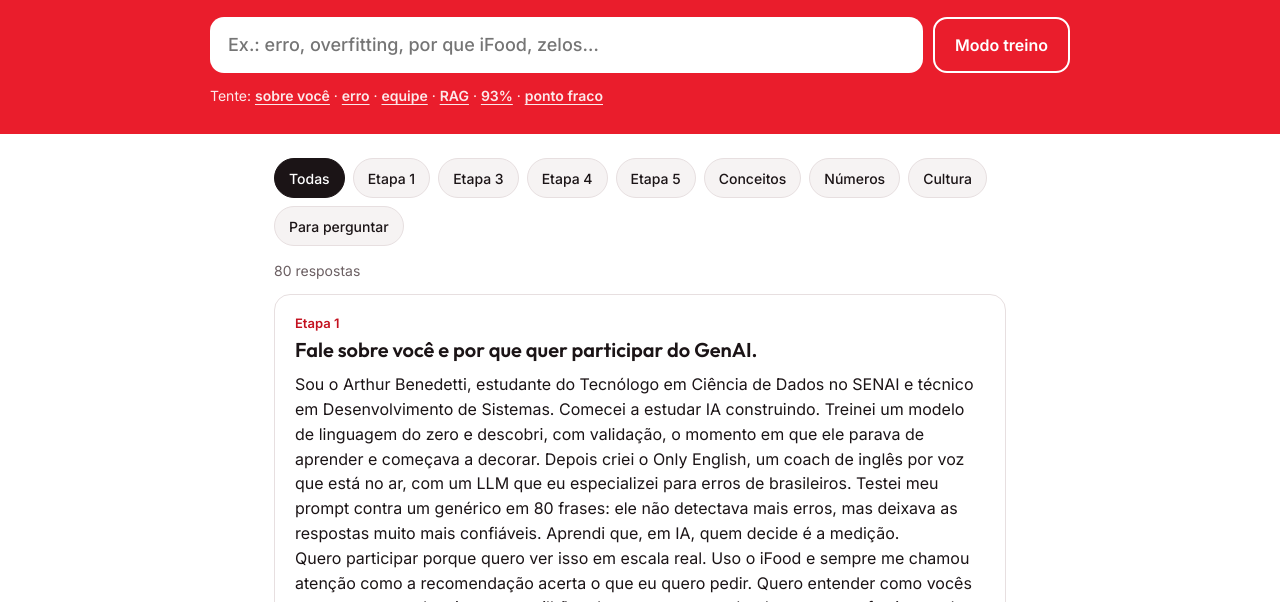
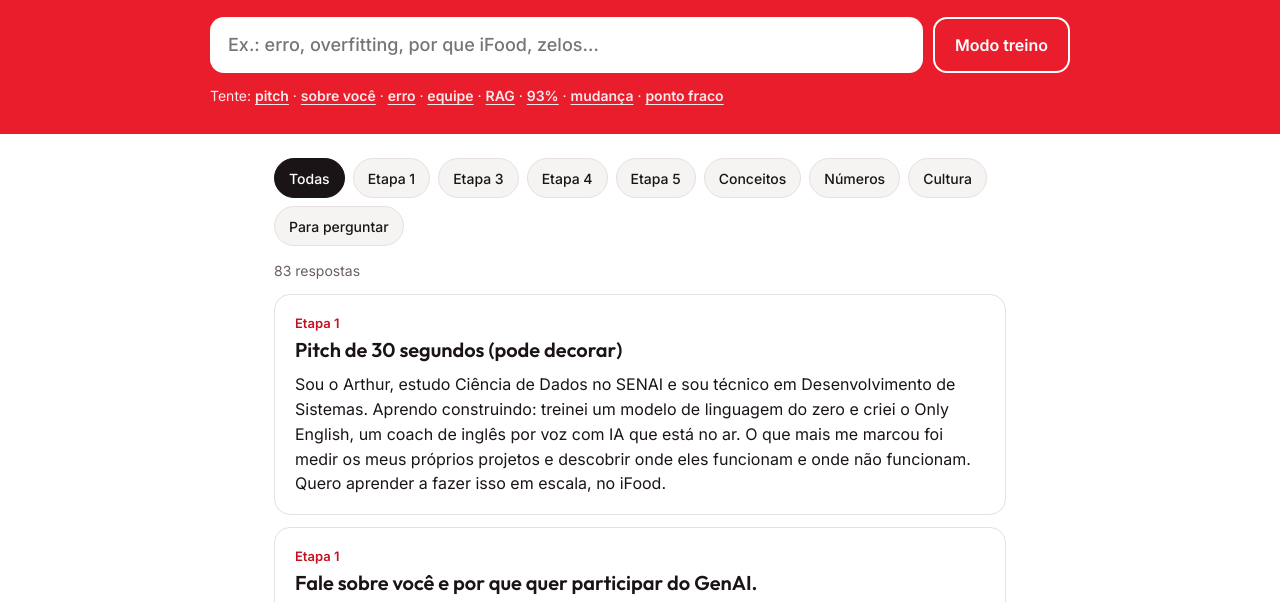
Before and after one commit to ArthurBenedett/portfolio, a plain HTML site: page treino/index.html in a window 1280 px wide. Shown: the part 153-755 px from the top of the page. Drawn offline with Linux system fonts and the light colour scheme.

Commit message:
Treino: pitch de 30s, mudança de rota e falta de experiência
Co-Authored-By: Claude Opus 5.5 <noreply@anthropic.com>
Claude-Session: https://claude.ai/code/session_014zzRdxooYfErGbf75nwNyJ

```diff
--- a/treino/index.html
+++ b/treino/index.html
@@ -63,20 +63,21 @@ mark{background:light-dark(#ffe1e3,#5a1d23);color:inherit;border-radius:3px;padd
       <input id="busca" type="search" placeholder="Ex.: erro, overfitting, por que iFood, zelos…" autocomplete="off" aria-label="Palavra-chave">
       <button id="btnTreino" type="button">Modo treino</button>
     </div>
-    <div class="dicas">Tente: <b data-k="sobre voce">sobre você</b> · <b data-k="erro">erro</b> · <b data-k="equipe">equipe</b> · <b data-k="rag">RAG</b> · <b data-k="93%">93%</b> · <b data-k="ponto fraco">ponto fraco</b></div>
+    <div class="dicas">Tente: <b data-k="pitch">pitch</b> · <b data-k="sobre voce">sobre você</b> · <b data-k="erro">erro</b> · <b data-k="equipe">equipe</b> · <b data-k="rag">RAG</b> · <b data-k="93%">93%</b> · <b data-k="mudanca">mudança</b> · <b data-k="ponto fraco">ponto fraco</b></div>
   </div>
 </header>
 <main class="main">
   <div class="chips" id="chips" role="group" aria-label="Filtrar por etapa"></div>
   <p class="conta" id="conta"></p>
   <div id="lista"></div>
-  <p class="aviso">Isto é para treinar. Na entrevista, fale com as suas palavras: resposta lida soa robótica, e a IA avalia naturalidade.</p>
+  <p class="aviso">Isto é para treinar. O pitch de 30 segundos pode ser decorado. As outras respostas, treine até falar com as suas palavras: resposta lida soa robótica, e a IA avalia naturalidade. E não tenha vergonha de ser você.</p>
 </main>
 <script>
 {
 const D=[
 // ---------- Etapa 1 ----------
-{e:'Etapa 1',k:'sobre voce apresentacao quem e voce fale de voce genai motivacao por que participar',q:'Fale sobre você e por que quer participar do GenAI.',a:'Sou o Arthur Benedetti, estudante do Tecnólogo em Ciência de Dados no SENAI e técnico em Desenvolvimento de Sistemas. Comecei a estudar IA construindo. Treinei um modelo de linguagem do zero e descobri, com validação, o momento em que ele parava de aprender e começava a decorar. Depois criei o Only English, um coach de inglês por voz que está no ar, com um LLM que eu especializei para erros de brasileiros. Testei meu prompt contra um genérico em 80 frases: ele não detectava mais erros, mas deixava as respostas muito mais confiáveis. Aprendi que, em IA, quem decide é a medição.\nQuero participar porque quero ver isso em escala real. Uso o iFood e sempre me chamou atenção como a recomendação acerta o que eu quero pedir. Quero entender como vocês constroem e medem isso para milhões de pessoas, aprendendo com quem faz isso todo dia.'},
+{e:'Etapa 1',k:'pitch 30 segundos apresentacao curta rapida dinamica grupo quem e voce',q:'Pitch de 30 segundos (pode decorar)',a:'Sou o Arthur, estudo Ciência de Dados no SENAI e sou técnico em Desenvolvimento de Sistemas. Aprendo construindo: treinei um modelo de linguagem do zero e criei o Only English, um coach de inglês por voz com IA que está no ar. O que mais me marcou foi medir os meus próprios projetos e descobrir onde eles funcionam e onde não funcionam. Quero aprender a fazer isso em escala, no iFood.'},
+{e:'Etapa 1',k:'sobre voce apresentacao quem e voce fale de voce genai motivacao por que participar pitch completo',q:'Fale sobre você e por que quer participar do GenAI.',a:'Sou o Arthur Benedetti, estudante do Tecnólogo em Ciência de Dados no SENAI e técnico em Desenvolvimento de Sistemas. Comecei a estudar IA construindo. Treinei um modelo de linguagem do zero e descobri, com validação, o momento em que ele parava de aprender e começava a decorar. Depois criei o Only English, um coach de inglês por voz que está no ar, com um LLM que eu especializei para erros de brasileiros. Testei meu prompt contra um genérico em 80 frases: ele não detectava mais erros, mas deixava as respostas muito mais confiáveis. Aprendi que, em IA, quem decide é a medição.\nQuero participar porque quero ver isso em escala real. Uso o iFood e sempre me chamou atenção como a recomendação acerta o que eu quero pedir. Quero entender como vocês constroem e medem isso para milhões de pessoas, aprendendo com quem faz isso todo dia.'},
 {e:'Etapa 1',k:'por que ia inteligencia artificial interesse motivacao',q:'Por que você quer trabalhar com IA?',a:'Porque é a área em que construir e medir andam juntos. Quando treinei meu primeiro modelo, achei que ele estava ótimo olhando só o loss de treino. Quando separei uma parte do texto para testar, vi que ele estava decorando. Essa diferença entre parecer funcionar e funcionar de verdade é o que me prende em IA.'},
 {e:'Etapa 1',k:'por que ifood empresa escolha',q:'Por que o iFood?',a:'Primeiro, porque o iFood usa IA em produtos que eu uso todo dia, como a recomendação. Segundo, porque o programa junta o que eu já faço sozinho, projetos reais, com mentoria de gente experiente. Eu aprendo construindo, e aqui eu construiria com impacto em milhões de pessoas.'},
 {e:'Etapa 1',k:'projeto orgulho star only english conquista',q:'Conte sobre um projeto do qual você se orgulha. (STAR)',a:'<b>Situação:</b> quem aprende inglês no Brasil quase nunca tem com quem conversar e ser corrigido na hora.\n<b>Tarefa:</b> criar um coach por voz que corrigisse os erros típicos de brasileiros.\n<b>Ação:</b> usei a transcrição do navegador e um LLM pela API da Groq, escrevi um prompt por nível com regras pedagógicas e exemplos, e fiz o modelo responder em JSON que o servidor confere. Depois montei uma avaliação com 80 frases para comparar com um prompt genérico.\n<b>Resultado:</b> os dois detectam quase igual, mas o meu reduziu as correções inválidas de 33% para 1%, sem alarmes falsos. E descobri que, num modelo menor, meu prompt longo atrapalhava, então o site usa o modelo maior.'},
@@ -85,6 +86,8 @@ const D=[
 {e:'Etapa 1',k:'aprende aprender estudar novo',q:'Como você aprende algo novo?',a:'Construindo um projeto pequeno e real. Para aprender LLMs, treinei um do zero. Para aprender a usar uma API de IA, fiz o Only English. Uso tutoriais e IA para estudar, mas sempre reviso e testo, e só considero que aprendi quando consigo explicar e medir o resultado.'},
 {e:'Etapa 1',k:'usa ia dia a dia claude code ferramentas',q:'Como você usa IA no seu dia a dia?',a:'Uso o Claude Code para programar, mas sempre lendo e testando o que ele gera, porque eu preciso saber explicar cada parte. Uso também para estudar conceitos. E construo com IA: integrei um LLM num produto e treinei um modelo do zero.'},
 {e:'Etapa 1',k:'equipe time grupo zelos trabalho em equipe colaboracao back-end backend integracao',q:'Conte sobre uma vez em que você trabalhou em equipe.',a:'No Zelos, um sistema de chamados de manutenção que fizemos no curso técnico, cada pessoa cuidava de uma parte. Eu fiquei com o back-end e a integração: a API em Node.js com Express, a conexão com o banco MySQL e a ligação do back-end com o front. O mais importante foi combinar o formato dos dados entre o front e o back antes de programar, para não retrabalhar.'},
+{e:'Etapa 1',k:'mudanca dinamico ritmo rapido agil adaptar mudar de rota ansioso pressao',q:'Como você lida com mudanças e um ambiente dinâmico?',a:'Gosto de ritmo rápido e de mudar de rota quando os dados mostram que precisa. No Only English, eu esperava que o meu prompt detectasse mais erros. A avaliação mostrou que não, então mudei o foco para o que ele fazia melhor, que era a confiabilidade, e mantive o modelo maior no site. Não me apego à primeira ideia: me apego ao que o resultado mostra.\n(Diga "gosto de ritmo rápido", não "sou ansioso".)'},
+{e:'Etapa 1',k:'nao sabe tudo vontade de aprender curriculo experiencia falta',q:'Você não tem experiência profissional. Por que deveríamos te considerar?',a:'Ainda não tive um emprego na área, mas aprendi fazendo projetos completos por conta própria: treinei um modelo do zero, coloquei um produto com IA no ar e avaliei os dois com dados. Não sei tudo, e é exatamente por isso que quero o programa: aprender com quem faz IA em escala, e eu aprendo rápido quando tenho um problema real para resolver.'},
 {e:'Etapa 1',k:'futuro anos daqui carreira se ve',q:'Onde você se vê daqui a alguns anos?',a:'Trabalhando como engenheiro de IA, construindo produtos com modelos que ajudam muitas pessoas e sabendo provar que eles funcionam. Quero aprofundar em avaliação e em colocar modelos em produção.'},
 {e:'Etapa 1',k:'ponto fraco fraqueza defeito melhorar',q:'Qual é o seu ponto fraco?',a:'Estatística mais avançada. Uso o básico nas minhas avaliações, como intervalo de confiança e validação, mas ainda estou estudando no curso. Por isso, nos meus projetos, eu sempre comparo com um baseline simples, para não me enganar com o resultado.'},
 // ---------- Etapa 3 ----------
```
